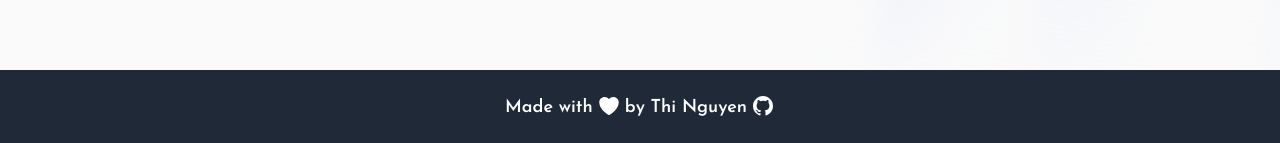
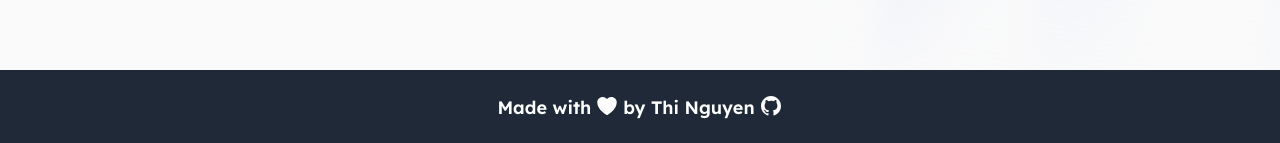
Before and after one commit to tttn13/monorepo, a Next.js app in the folder projects/kora/frontend/: page / in a window 1280 px wide. Shown: the part 654-797 px from the top of the page. Built offline with nearby package versions, Linux system fonts and the light colour scheme.

Commit message:
changed font family

```diff
--- a/projects/kora/frontend/app/components/topbar.tsx
+++ b/projects/kora/frontend/app/components/topbar.tsx
@@ -1,5 +1,6 @@
 import { Josefin_Sans, Lexend } from 'next/font/google'
 const lex = Lexend({ subsets: ['latin'] })
+const sans = Josefin_Sans({ subsets: ['latin'] })
 
 export default function Topbar({ pageName, toggleIsVisible, avatar }: { pageName: string, toggleIsVisible: boolean, avatar: string }) {
 
@@ -19,7 +20,7 @@ export default function Topbar({ pageName, toggleIsVisible, avatar }: { pageName
                             </svg>
                         </label>
                         : <></>}
-                    <h1 className={`${lex.className} text-3xl font-bold px-3`}>{pageName}</h1>
+                    <h1 className={`${sans.className} text-3xl font-bold px-3`}>{pageName}</h1>
                 </div>
                 <div className="avatar">
                     <div className="w-[60px] rounded-full">
--- a/projects/kora/frontend/app/page.tsx
+++ b/projects/kora/frontend/app/page.tsx
@@ -1,9 +1,10 @@
 'use client'
-import { Josefin_Sans } from 'next/font/google'
+import { Josefin_Sans,Lexend } from 'next/font/google'
 import { AuroraBackground } from "./aurora-background";
 import { Hero } from './animated-text'
 
-const sans = Josefin_Sans({ subsets: ['latin'] })
+const lex = Lexend({ subsets: ['latin'] })
+
 export default function Home() {
 
   return (
@@ -19,7 +20,7 @@ export default function Home() {
 
           <Hero />
 
-        <footer className={`bg-gray-800 text-white py-6 px-6 w-full absolute bottom-0 flex flex-col items-center justify-center ${sans.className}`}>
+        <footer className={`bg-gray-800 text-white py-6 px-6 w-full absolute bottom-0 flex flex-col items-center justify-center ${lex.className}`}>
           <div className='flex'>
             <h4 className="text-lg font-semibold mr-1">Made with</h4>
             <svg xmlns="http://www.w3.org/2000/svg" viewBox="0 0 24 24" fill="currentColor" className="size-6 mr-1">
```
